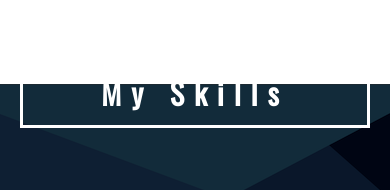
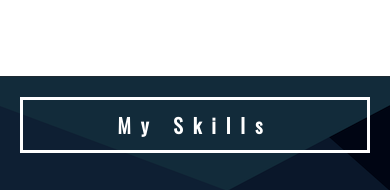
Before and after one commit to wonkerbonker/wonkerbonker.portfolio.io, a plain HTML site: page index.html in a window 390 px wide. Shown: the part 2317-2507 px from the top of the page. Drawn offline with nearby package versions, Linux system fonts and the light colour scheme.

Commit message:
Update styles-1.css

```diff
--- a/styles-1.css
+++ b/styles-1.css
@@ -707,6 +707,15 @@ footer span a:hover{
         margin-right: 10px;
     }
 
+    .skills .max-width .title{
+        font-size:20px;
+        margin-top:80px;
+        margin-bottom:40px;
+        letter-spacing:10px;
+        color:white;
+        display:block;
+    }
+
     .skills .skills-content .left img{
         width: 30px;
         float:left;
```
